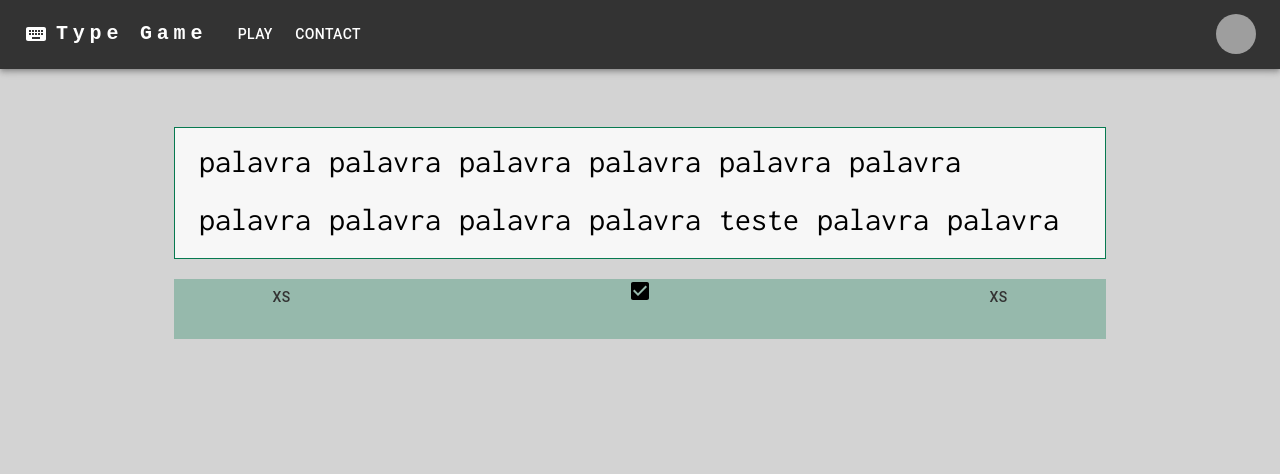
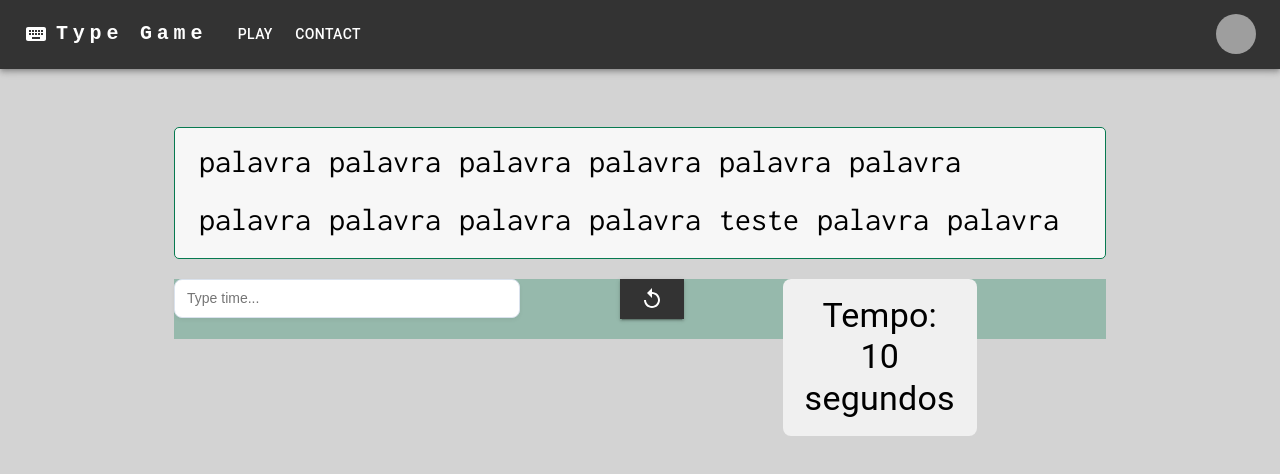
Before and after one commit to albanobrz/fast-typing-game, a React (Create React App) app: page / in a window 1280 px wide. Shown: the top 474 px of the page. Built offline with nearby package versions, Linux system fonts and the light colour scheme; grey boxes are pictures that could not be loaded.

Commit message:
adjusting components style

```diff
--- a/src/components/board/Board.css
+++ b/src/components/board/Board.css
@@ -16,6 +16,8 @@
     height: 120px;
     width: 900px;
     overflow: hidden;
+    border-radius: 5px;
+
 }
 
 .words {
--- a/src/components/board/Board.tsx
+++ b/src/components/board/Board.tsx
@@ -1,5 +1,5 @@
 import './Board.css'
-import Input from '../input/Input'
+import InputGame from '../input/Input'
 import Stack from '@mui/material/Stack';
 
 
@@ -33,7 +33,7 @@ const Board = () => {
                         <span>palavra</span>
                     </div>
                 </div>
-                <Input />
+                <InputGame />
             </Stack>
         </div>
     );
--- a/src/components/input/Input.tsx
+++ b/src/components/input/Input.tsx
@@ -1,23 +1,48 @@
-import { Box, Button, Grid } from '@mui/material';
+import { Box, Button, Checkbox, Grid, Typography } from '@mui/material';
 import './Input.css'
 import { CheckBox } from '@mui/icons-material';
+import { TextareaAutosize } from '@mui/base/TextareaAutosize';
+import React, { useState } from 'react';
+import Input from '@mui/material/Input';
+import TextField from './textfield/TextField'
+import ReplayIcon from '@mui/icons-material/Replay';
 
-const Input = () => {
+const textValue = "salve"
+
+
+
+const InputGame = () => {
+    const squareButtonStyle = {
+        borderRadius: 0,
+        padding: '8px 16px'
+    };
+
+    const boxStyle = {
+        background: '#f0f0f0',
+        padding: '16px',
+        borderRadius: '8px',
+        width: '50%', // Largura total do pai
+    };
+
     return (
         <Box className='customBox'>
             <Grid container spacing={3}>
-            <Grid item xs>
-                <Button>xs</Button>
-            </Grid>
-            <Grid item xs={6}>
-                <CheckBox>xs=6</CheckBox>
-            </Grid>
-            <Grid item xs>
-                <Button>xs</Button>
-            </Grid>
+                <Grid item xs>
+                    <TextField />
+                </Grid>
+                <Grid item xs={3}>
+                    <Button variant="contained" style={squareButtonStyle}>
+                        <ReplayIcon />
+                    </Button>
+                </Grid>
+                <Grid item xs>
+                <Box style={boxStyle}>
+                    <Typography variant="h4">Tempo: 10 segundos</Typography>
+                </Box>
+                </Grid>
             </Grid>
         </Box>
     );
-}
+};
 
-export default Input;
+export default InputGame;
--- /dev/null
+++ b/src/components/input/textfield/TextField.tsx
@@ -0,0 +1,66 @@
+import * as React from 'react';
+import { Input as BaseInput } from '@mui/base/Input';
+import { styled } from '@mui/system';
+
+const Input = React.forwardRef(function CustomInput(
+    props: React.InputHTMLAttributes<HTMLInputElement>,
+    ref: React.ForwardedRef<HTMLDivElement>,
+) {
+    return <BaseInput slots={{ input: InputElement }} {...props} ref={ref} />;
+});
+
+export default function UnstyledInputIntroduction() {
+    return <Input aria-label="Demo input" placeholder="Type time..." />;
+}
+
+const blue = {
+    100: '#DAECFF',
+    200: '#b6daff',
+    400: '#3399FF',
+    500: '#007FFF',
+    600: '#0072E5',
+    900: '#003A75',
+};
+
+const grey = {
+    50: '#F3F6F9',
+    100: '#E5EAF2',
+    200: '#DAE2ED',
+    300: '#C7D0DD',
+    400: '#B0B8C4',
+    500: '#9DA8B7',
+    600: '#6B7A90',
+    700: '#434D5B',
+    800: '#303740',
+    900: '#1C2025',
+};
+
+const InputElement = styled('input')(
+    ({ theme }) => `
+  width: 320px;
+  font-family: IBM Plex Sans, sans-serif;
+  font-size: 0.875rem;
+  font-weight: 400;
+  line-height: 1.5;
+  padding: 8px 12px;
+  border-radius: 8px;
+  color: ${theme.palette.mode === 'dark' ? grey[300] : grey[900]};
+  background: ${theme.palette.mode === 'dark' ? grey[900] : '#fff'};
+  border: 1px solid ${theme.palette.mode === 'dark' ? grey[700] : grey[200]};
+  box-shadow: 0px 2px 4px ${theme.palette.mode === 'dark' ? 'rgba(0,0,0, 0.5)' : 'rgba(0,0,0, 0.05)'
+        };
+
+  &:hover {
+    border-color: white;
+  }
+
+  &:focus {
+    border-color: #077a50;
+  }
+
+  // firefox
+  &:focus-visible {
+    outline: 0;
+  }
+`,
+);
--- a/src/pages/Home.tsx
+++ b/src/pages/Home.tsx
@@ -1,6 +1,5 @@
 import Header from '../components/header/Header'
 import Board from '../components/board/Board'
-import Input from '../components/input/Input'
 
 function Home() {
 
@@ -8,7 +7,6 @@ function Home() {
     <div className="App">
         <Header />
         <Board />
-        {/* <Input /> */}
     </div>
   );
 }
```
